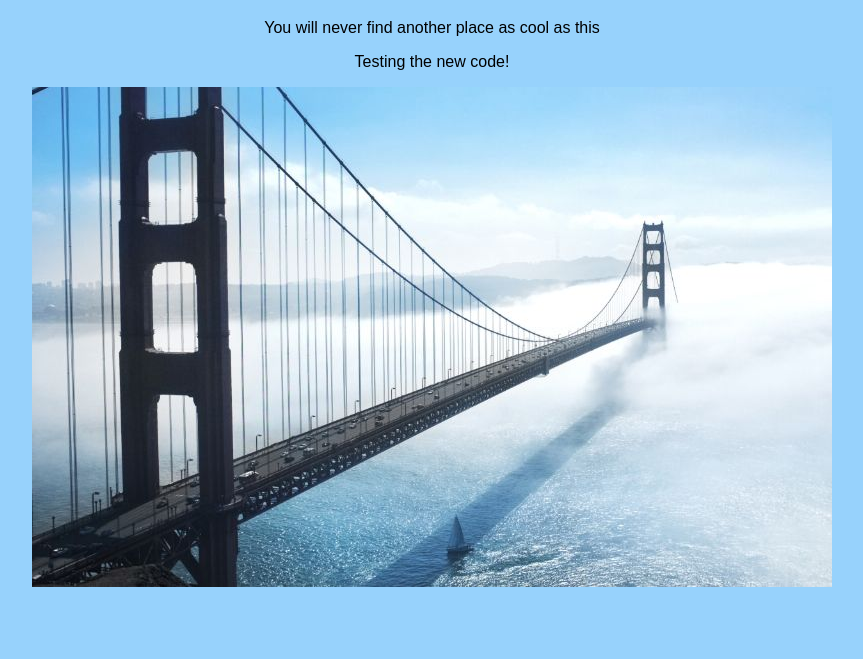
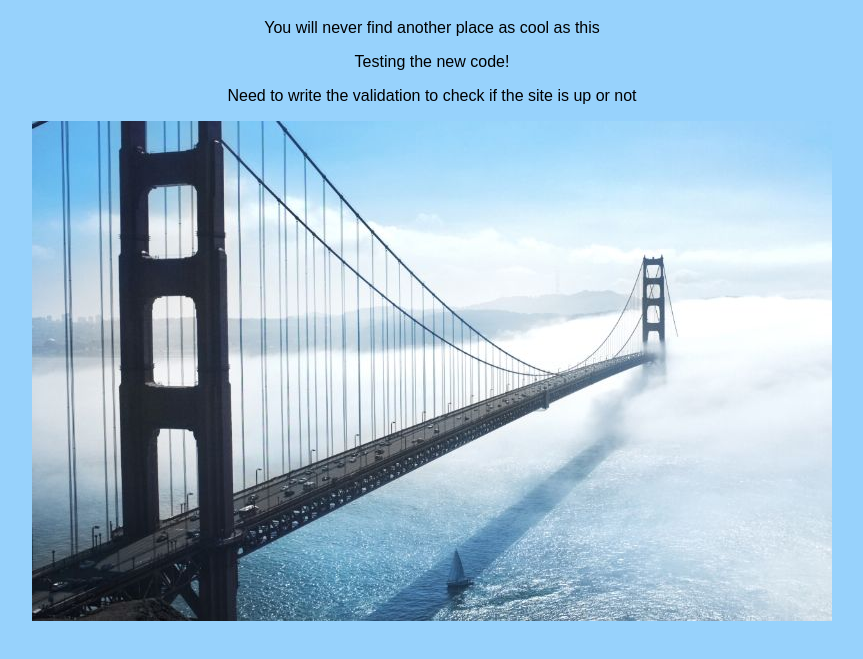
Before and after one commit to ashutoshvct/nginx_deployment, a plain HTML site: page index.html in a window 1280 px wide. Shown: the part 61-720 px from the top of the page, without its empty margins (208-1071 px from the left). Drawn offline with Linux system fonts and the light colour scheme.

Commit message:
added new content to index.html

```diff
--- a/index.html
+++ b/index.html
@@ -9,6 +9,7 @@
         <h1>Welcome to my wonderful website</h1>
         <p>You will never find another place as cool as this</p>
 	<p>Testing the new code!</p>
+	<p>Need to write the validation to check if the site is up or not</p>
         <p><img src="img/bridge.jpg" alt="A nice picture of The Bridge"/></p>
     </body>
 </html>
```
